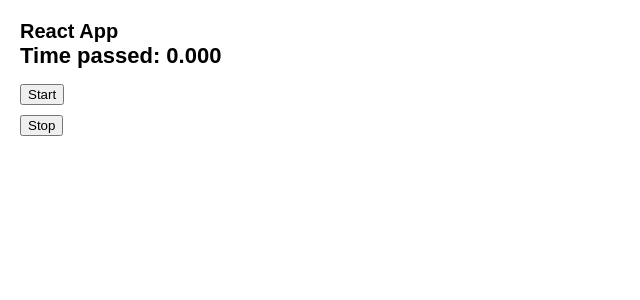
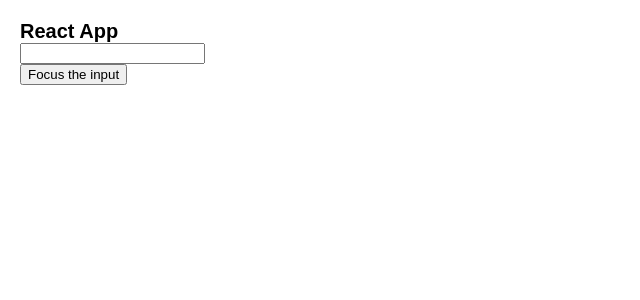
Before and after one commit to shejanNizam/React, a React (Vite) app: page / in a window 1280 px wide. Shown: the top 300 px of the page, without its empty margins (0-640 px from the left). Built offline with nearby package versions, Linux system fonts and the light colour scheme.

Commit message:
useRef Practice

```diff
--- a/src/App.jsx
+++ b/src/App.jsx
@@ -1,10 +1,10 @@
-import Stopwatch from "./components/EscapeHatches/Stopwatch";
+import Form from "./components/EscapeHatches/Form";
 
 export default function App() {
   return (
     <>
       <h2>React App</h2>
-      <Stopwatch />
+      <Form />
     </>
   );
 }
--- /dev/null
+++ b/src/components/EscapeHatches/Form.jsx
@@ -0,0 +1,16 @@
+import { useRef } from "react";
+
+export default function Form() {
+  let inputRef = useRef(null);
+
+  const handleClickFocus = () => {
+    console.log("clicked");
+    inputRef.current.focus();
+  };
+  return (
+    <>
+      <input ref={inputRef} />
+      <button onClick={handleClickFocus}>Focus the input</button>
+    </>
+  );
+}
```
